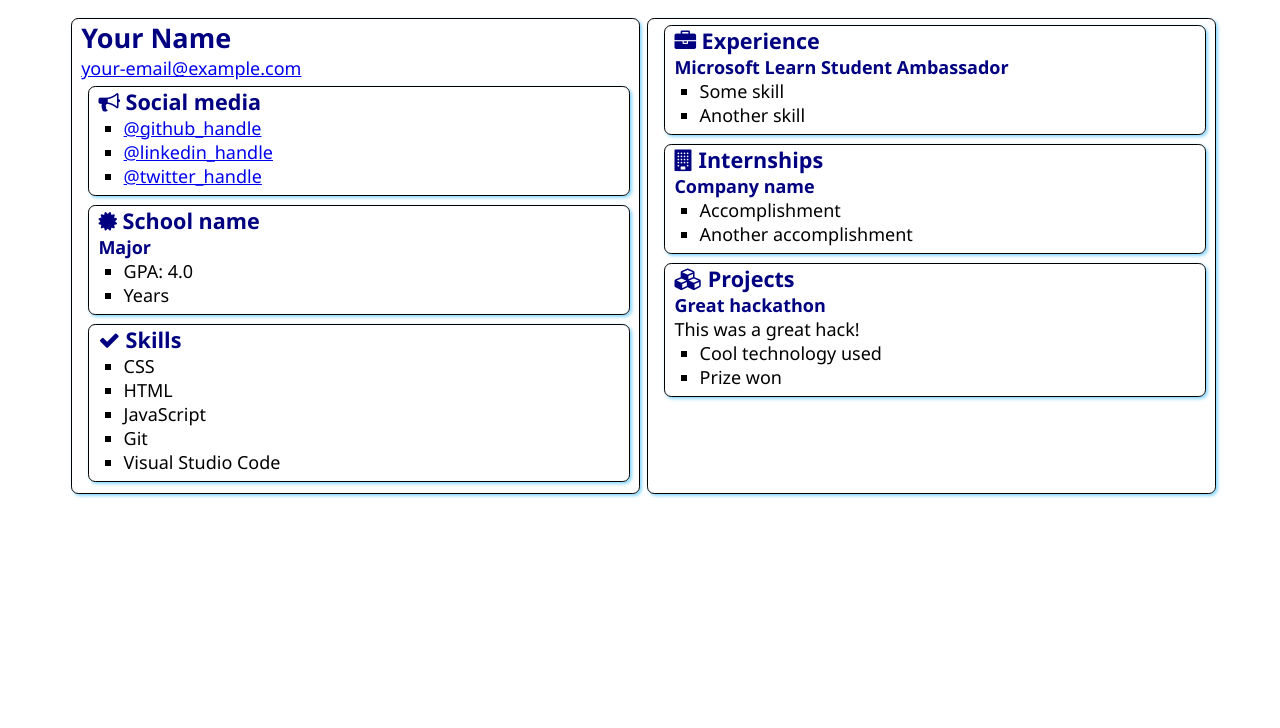
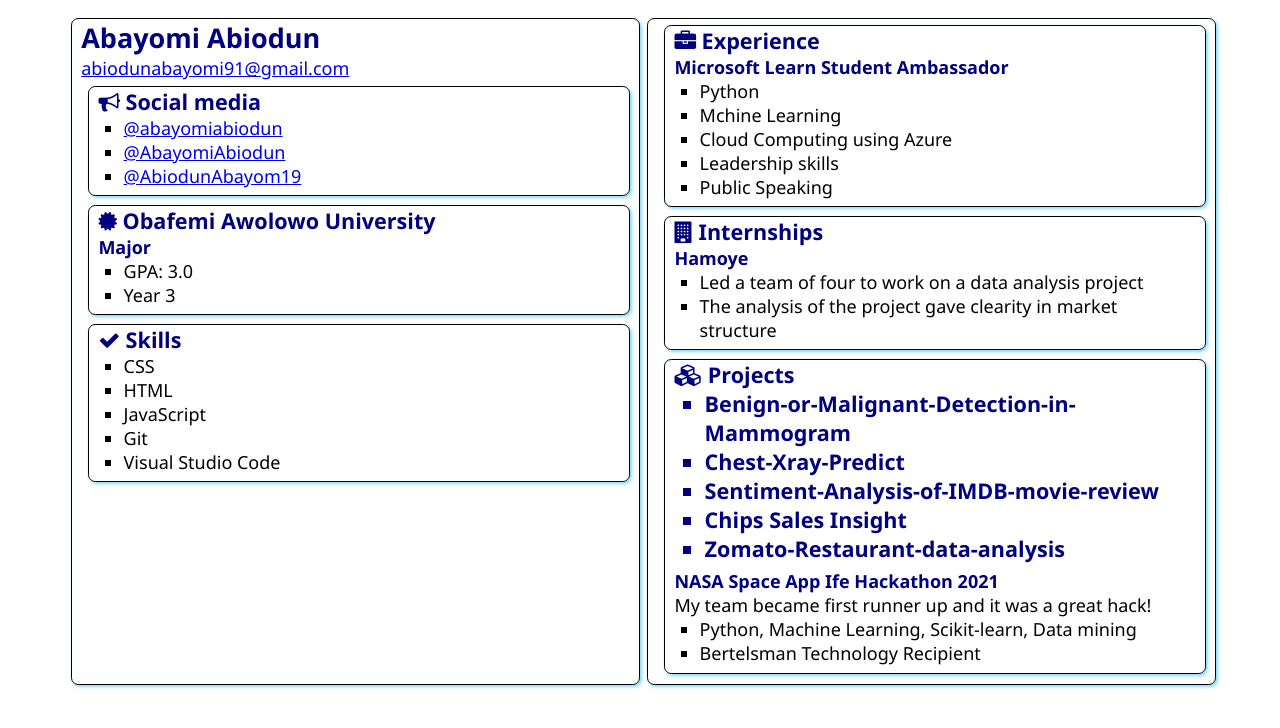
Before and after one commit to abayomiabiodun/SATechnicalOnboarding, a plain HTML site: page src/index.html in a window 1280 px wide. Drawn offline with Linux system fonts and the light colour scheme.

Commit message:
The updated version of the code

```diff
--- a/src/index.html
+++ b/src/index.html
@@ -12,8 +12,8 @@
 <body>
     <main>
         <article class="box">
-            <h1>Your Name</h1>
-            <div><a href="mailto:your.email@example.com">your-email@example.com</a></div>
+            <h1>Abayomi Abiodun</h1>
+            <div><a href="mailto:abiodunabayomi91@gmail.com">abiodunabayomi91@gmail.com</a></div>
 
             <section class="box">
                 <h2>
@@ -21,9 +21,9 @@
                     Social media
                 </h2>
                 <ul>
-                    <li><a href="https://github.com/<handle>">@github_handle</a></li>
-                    <li><a href="https://linkedin.com/in/<handle>">@linkedin_handle</a></li>
-                    <li><a href="https://twitter.com/<handle>">@twitter_handle</a></li>
+                    <li><a href="https://github.com/abayomiabiodun">@abayomiabiodun</a></li>
+                    <li><a href="https://linkedin.com/in/abayomi-abiodun-49201a1ab/">@AbayomiAbiodun</a></li>
+                    <li><a href="https://twitter.com/AbiodunAbayom19">@AbiodunAbayom19</a></li>
                 </ul>
             </section>
 
@@ -31,12 +31,12 @@
                 <div class="education">
                     <h2>
                         <i class="fa fa-certificate" aria-hidden="true"></i>
-                        School name
+                        Obafemi Awolowo University
                     </h2>
                     <h3>Major</h3>
                     <ul>
-                        <li>GPA: 4.0</li>
-                        <li>Years</li>
+                        <li>GPA: 3.0</li>
+                        <li>Year 3</li>
                     </ul>
                 </div>
             </section>
@@ -63,8 +63,11 @@
                 </h2>
                 <h3>Microsoft Learn Student Ambassador</h3>
                 <ul>
-                    <li>Some skill</li>
-                    <li>Another skill</li>
+                    <li>Python</li>
+                    <li>Mchine Learning</li>
+                    <li>Cloud Computing using Azure</li>
+                    <li>Leadership skills</li>
+                    <li>Public Speaking</li>
                 </ul>
             </section>
             <section class="box">
@@ -73,23 +76,30 @@
                     Internships
                 </h2>
 
-                <h3>Company name</h3>
+                <h3>Hamoye</h3>
                 <ul>
-                    <li>Accomplishment</li>
-                    <li>Another accomplishment</li>
+                    <li>Led a team of four to work on a data analysis project</li>
+                    <li>The analysis of the project gave clearity in market structure</li>
                 </ul>
             </section>
             <section class="box">
                 <h2>
                     <i class="fa fa-cubes" aria-hidden="true"></i>
                     Projects
+                    <ul>
+                        <li>Benign-or-Malignant-Detection-in-Mammogram</li>
+                        <li>Chest-Xray-Predict</li>
+                        <li>Sentiment-Analysis-of-IMDB-movie-review</li>
+                        <li>Chips Sales Insight</li>
+                        <li>Zomato-Restaurant-data-analysis</li>
+                    </ul>
                 </h2>
 
-                <h3>Great hackathon</h3>
-                <div>This was a great hack!</div>
+                <h3>NASA Space App Ife Hackathon 2021</h3>
+                <div>My team became first runner up and it was a great hack!</div>
                 <ul>
-                    <li>Cool technology used</li>
-                    <li>Prize won</li>
+                    <li>Python, Machine Learning, Scikit-learn, Data mining</li>
+                    <li>Bertelsman Technology Recipient</li>
                 </ul>
             </section>
         </article>
```
